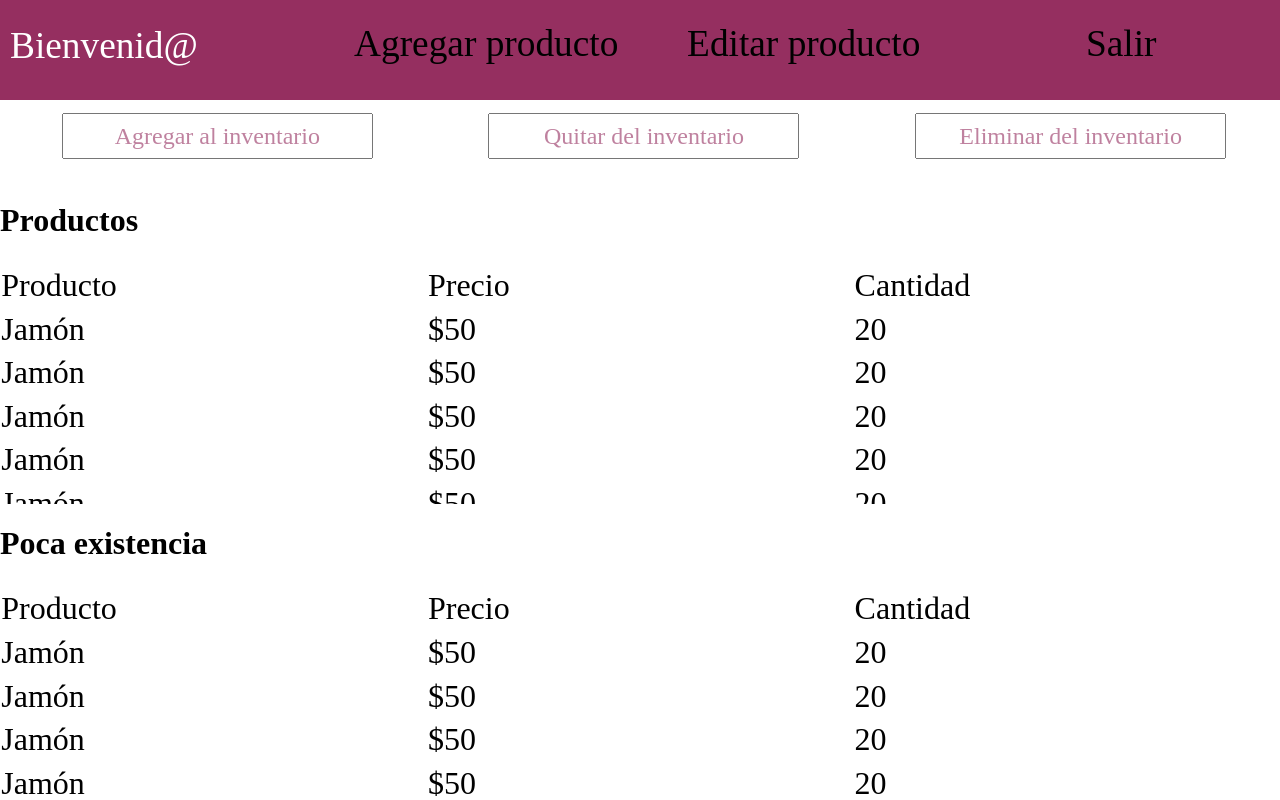
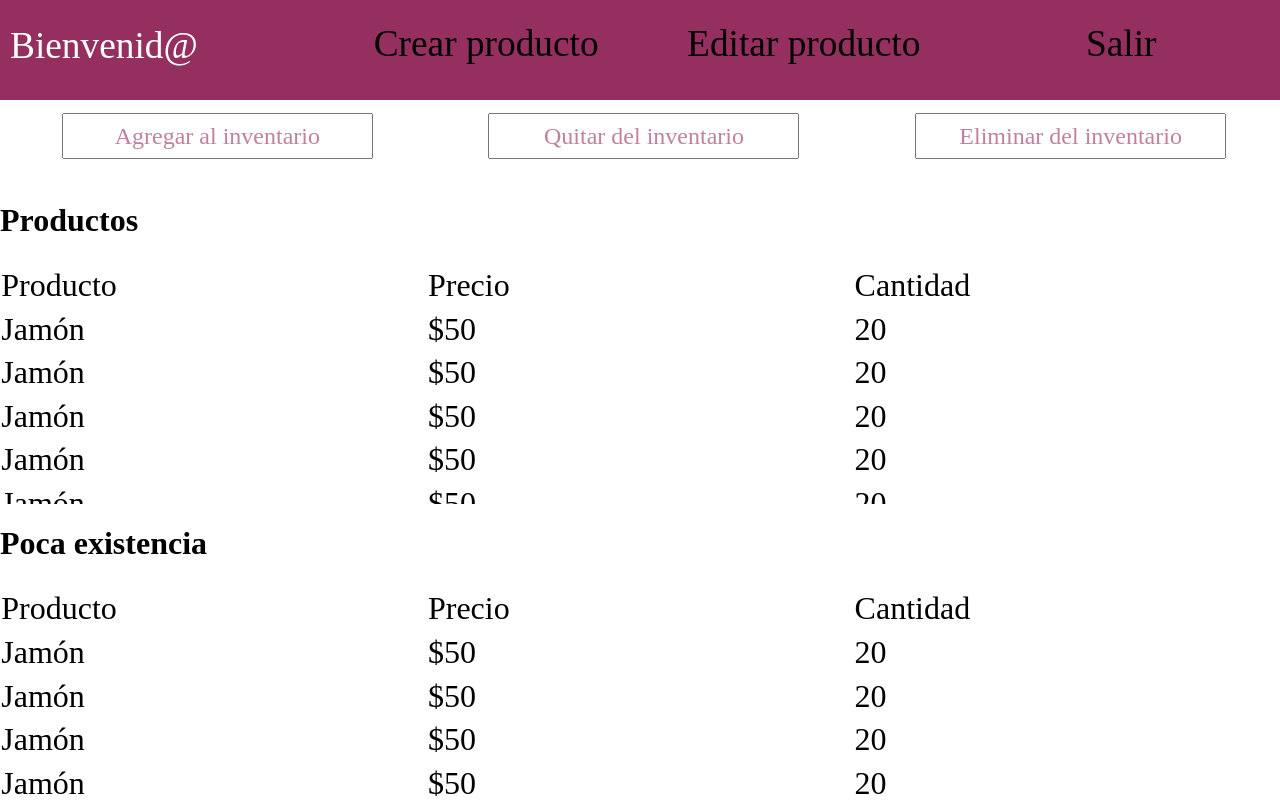
Before and after one commit to JosafatEnAd/AppAlacena, a React (Create React App) app: page /Home in a window 1280 px wide. Shown: the top 800 px of the page. Built offline with nearby package versions, Linux system fonts and the light colour scheme.

Commit message:
Funcionalidad de pantalla para agregar productos

```diff
--- a/src/Screen/AgregarP/AgregarP.js
+++ b/src/Screen/AgregarP/AgregarP.js
@@ -38,6 +38,7 @@ function AgregarP(props) {
         setcantidad('');
         setprecio('');
     };
+    //placeholder es el texto que se muestra en el campo antes de empezar a escribir
     return (
         <body className="bodyAgr">
             <div className='header'>
--- a/src/Screen/Home/Home.js
+++ b/src/Screen/Home/Home.js
@@ -5,8 +5,10 @@ import { dataJson } from "../../App";
 
 function Home(props) {
     const [cbA, setcbA]=useState('');
+    //se crea la constante donde se establece un valor inicial y el valor que se tomará al momento de ingresar el valor por el usuario
     const [cbQ, setcbQ]=useState('');
     const [cbE, setcbE]=useState('');
+    //Se transforma el texto ingresado a un objeto
     let camposA={
         cb: cbA,
     };
@@ -16,6 +18,7 @@ function Home(props) {
     let camposE={
         cb: cbE,
     };
+    //se establecen los parametros para realizar una llamda a la API
     const requestOptionsA={
         method: "POST",
         headers: {
@@ -23,6 +26,7 @@ function Home(props) {
             Accept: "application/json",
             "Content-Type": "application/json",
         },
+        //este metodo transforma el objeto de JavaScript a el formato de datos JSON
         body: JSON.stringify(camposA),
     };
     const requestOptionsQ={
@@ -44,11 +48,13 @@ function Home(props) {
         body: JSON.stringify(camposE),
     };
 
+    //Función donde se hace la llamada a la API
     const handleSubmitA=async (event) => {
         event.preventDefault();
         fetch("http://127.0.0.1:8000/api/agregar", requestOptionsA)
             .then((response) => response.json())
             .then((response) => console.log(response))
+        //limpia el campo de texto
         setcbA('');
     };
     const handleSubmitQ=async (event) => {
@@ -66,12 +72,16 @@ function Home(props) {
         setcbE('');
     };
 
+    //className es para mandar a llamar el estilo del input
+    //onsubmit realiza la función al momento de hacer enter
+    //onchange cambia el valor inicial que es nulo al valor que escribe el usuario
+    //value establece a que valor correspone el campo que se esta escribiendo
     return (
         <body className="App-body">
             <div className="App-header">
                 <div className="App-b">Bienvenid@</div>
                 <button className="App">
-                    <Link to={"/Agregar"}>Agregar producto</Link>
+                    <Link to={"/Agregar"}>Crear producto</Link>
                 </button>
                 <button className="App">
                     <Link to={"/Editar"}>Editar producto</Link>
```
